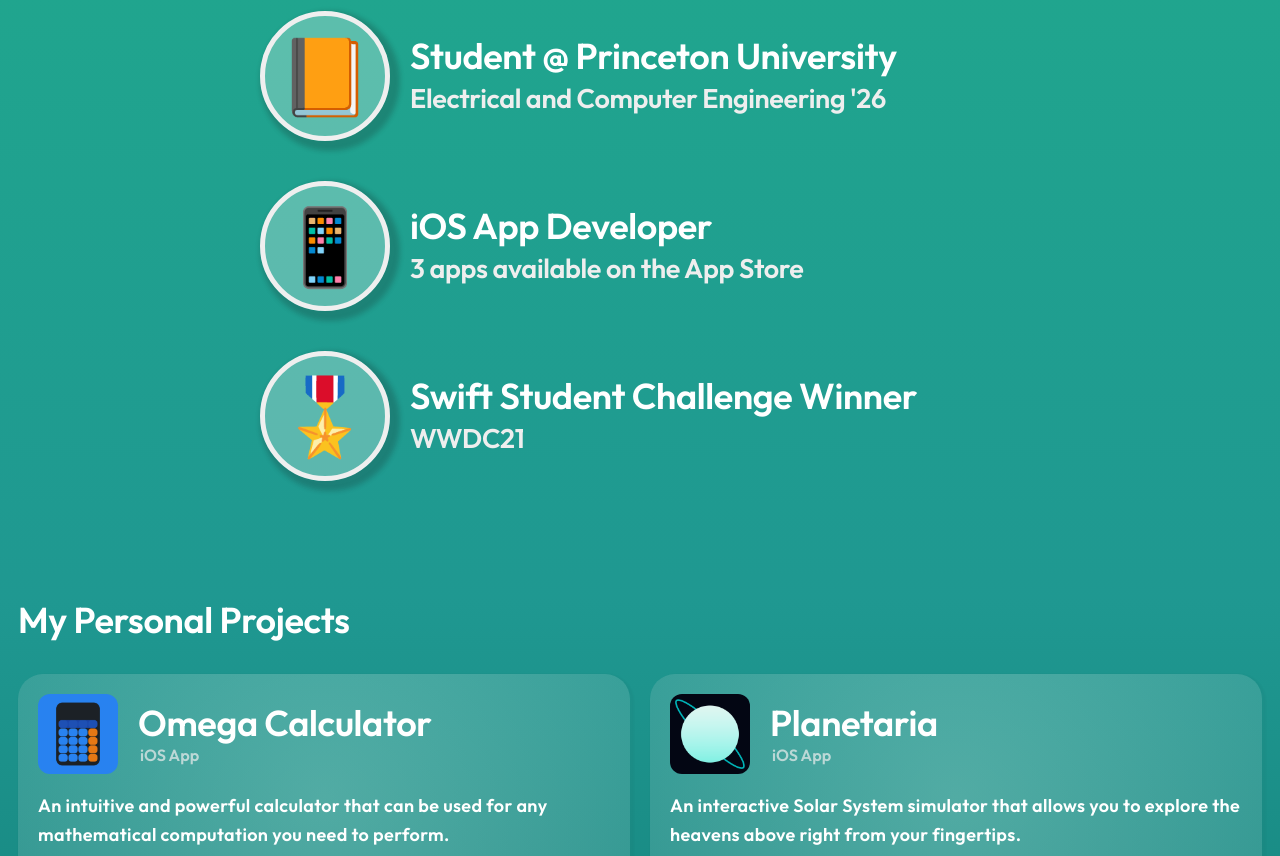
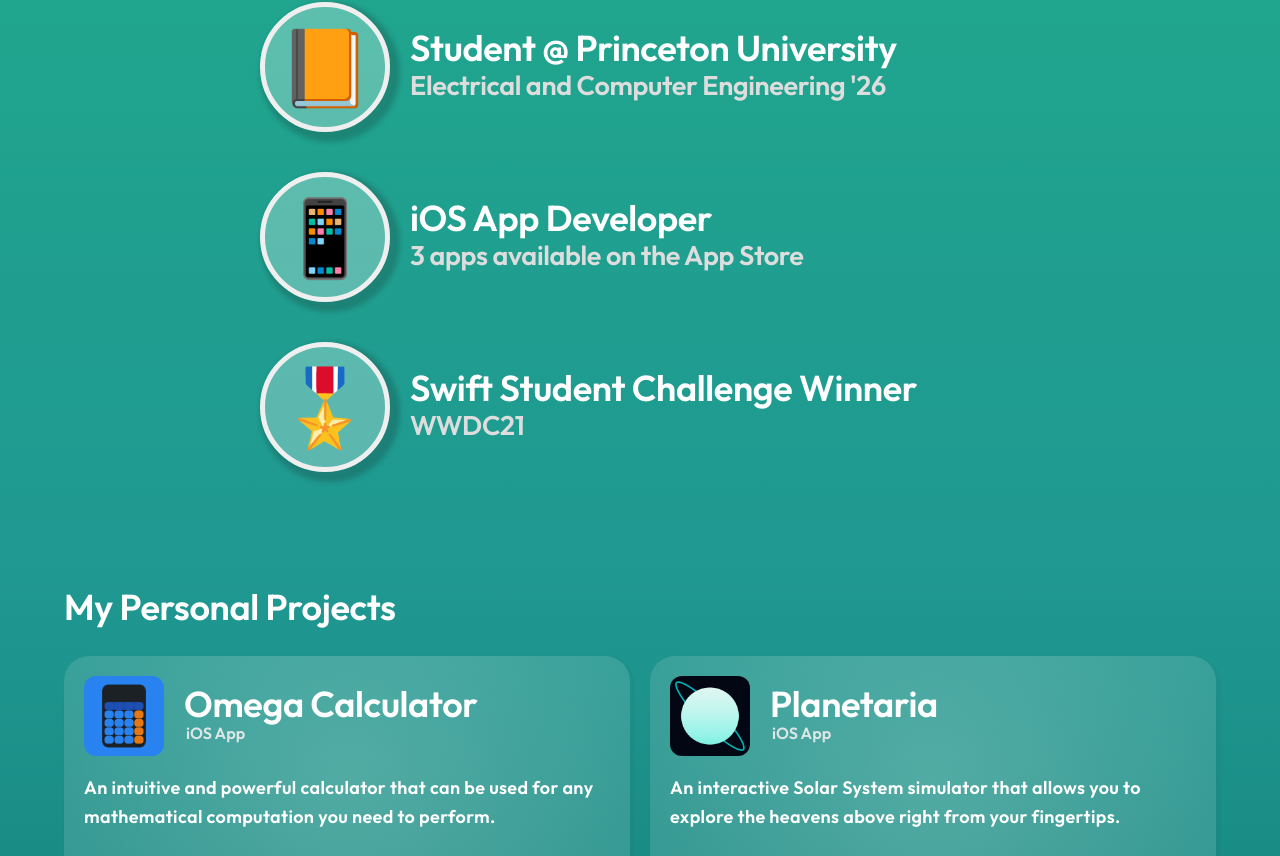
Before and after one commit to joerup/website, a Next.js app: page / in a window 1280 px wide. Shown: the part 699-1555 px from the top of the page. Built offline with nearby package versions, Linux system fonts and the light colour scheme.

Commit message:
update 3

```diff
--- a/src/components/layout.module.css
+++ b/src/components/layout.module.css
@@ -1,4 +1,5 @@
 .container {
+  max-width: 64rem;
   padding: 0 1rem;
   margin: 3rem auto 0;
   align-content: center;
--- a/src/styles/utils.module.css
+++ b/src/styles/utils.module.css
@@ -44,6 +44,7 @@
   line-height: 1.3;
   font-weight: 800;
   letter-spacing: -0.02rem;
+  line-height: 105%;
   margin: 0;
   color: #ffffff;
 }
@@ -54,7 +55,7 @@
   font-weight: 400px;
   margin: 0;
   letter-spacing: -0.02rem;
-  color: #eeeeee;
+  color: #dddddd;
 }
 
 .headingMd {
@@ -122,6 +123,7 @@
     align-items: center;
     justify-content: center;
     text-align: center;
+    margin-bottom: 3rem;
   }
   .icon {
     margin-right: auto;
@@ -173,11 +175,11 @@
 
 .appsubtitle {
   color: #eeeeee;
-  margin-top: -0.2rem;
+  margin-top: -0.08rem;
   margin-bottom: -0.05rem;
   font-size: 0.9rem;
   padding-left: 2px;
-  opacity: 0.7;
+  opacity: 0.9;
 }
 
 .learnmore {
```
